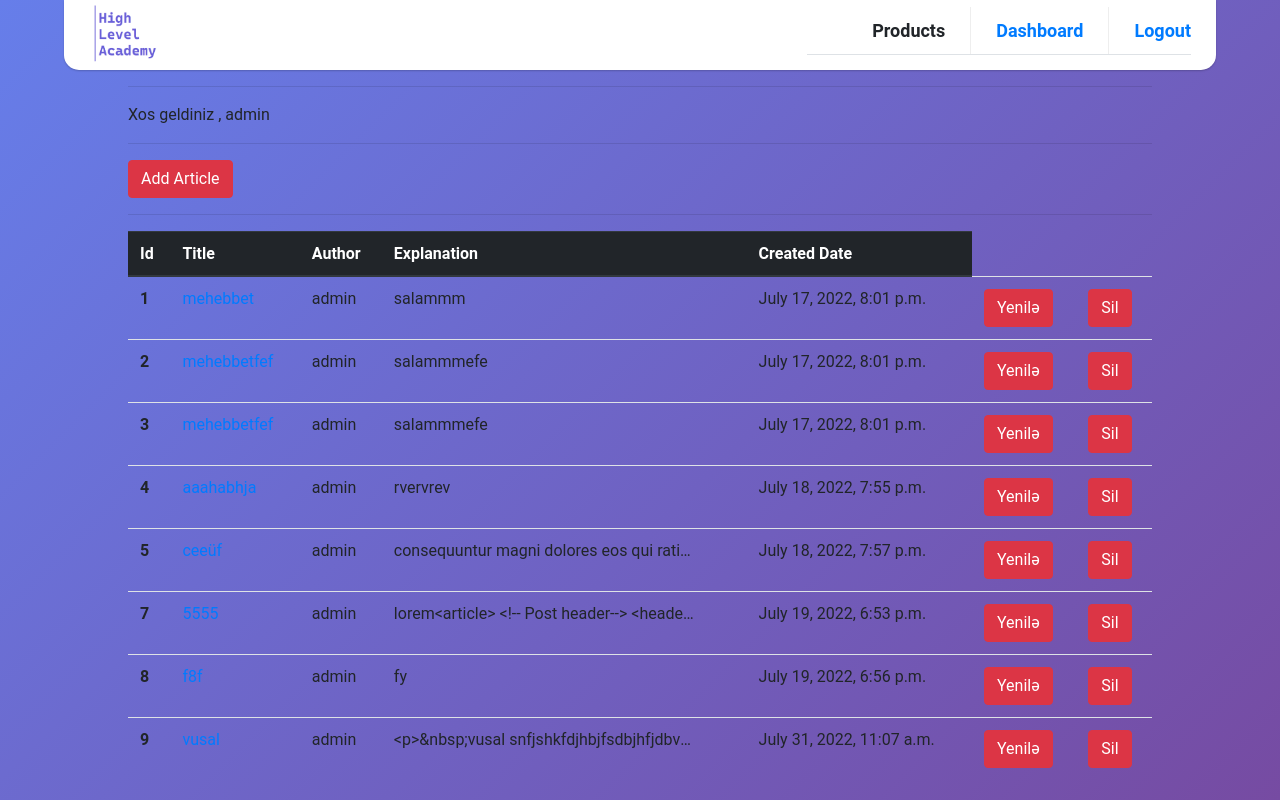
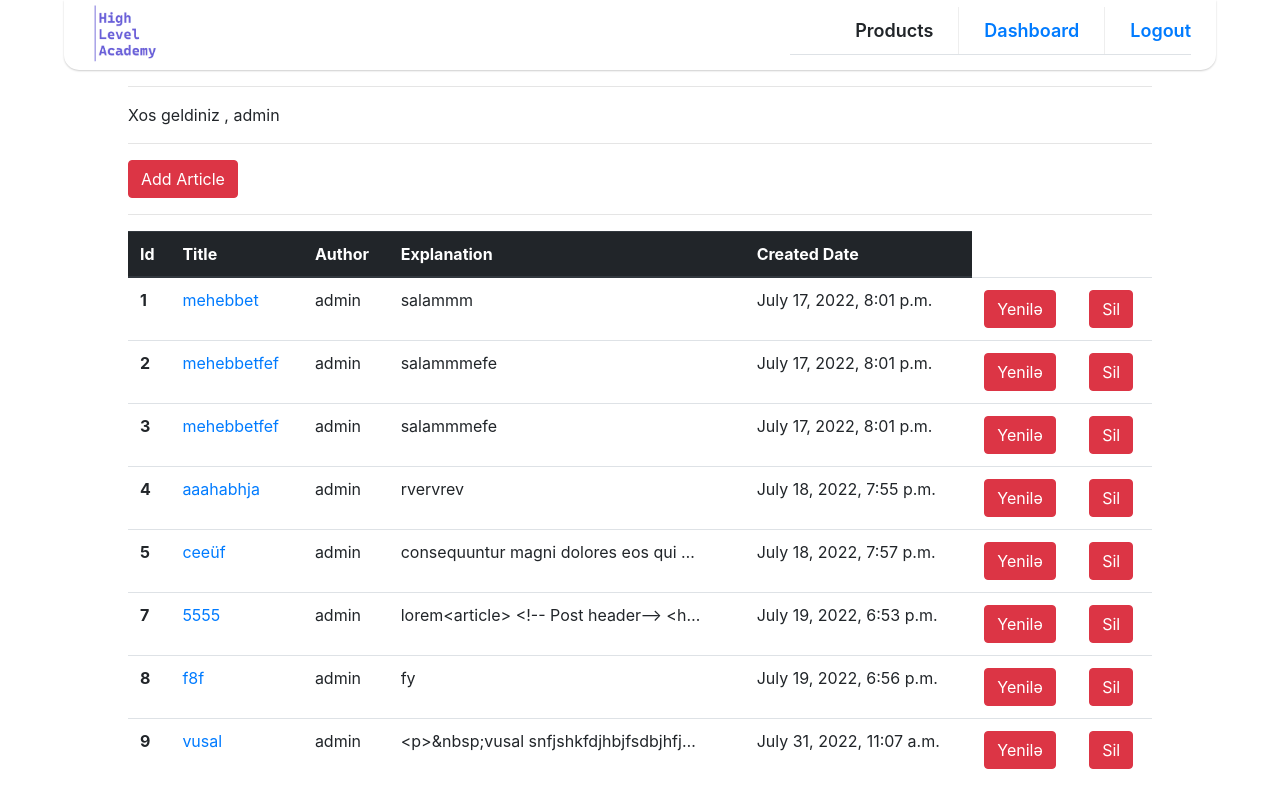
Before and after one commit to DevMahabbat/FmProyekt, a Django app: page /dashboard in a window 1280 px wide. Run offline with Django 4.2, Linux system fonts and the light colour scheme; a user stored in the database is signed in; data comes from the database, SQL or seed files in the repository; both versions use the stored data as it was after the commit; some libraries are stand-ins or nearby versions.

Commit message:
first commit

```diff
--- a/static/css/nav.css
+++ b/static/css/nav.css
@@ -5,10 +5,7 @@ body {
 	padding: 0% 0%;
 }
 
-body {
-	font-family: "Roboto", sans-serif;
-	background-image: linear-gradient(135deg, #667eea 0%, #764ba2 100%);
-}
+
 h1 {
 	margin: 20px 0;
 	color: #fff;
--- a/templates/dashboard.html
+++ b/templates/dashboard.html
@@ -25,7 +25,7 @@
     {% for article in articles %}
     <tr>
       <th scope="row">{{article.id}}</th>
-      <td><a href="{{article.id}}">{{article.title}}</a></td>
+      <td><a href="{% url 'detail' article.id %}">{{article.title}}</a></td>
       <td>{{article.author}}</td>
       <td> <p style="width: 300px; text-overflow: ellipsis; white-space: nowrap;
 overflow: hidden;">{{article.explanation}}</p></td>
```
Also changed, not shown: db.sqlite3.
